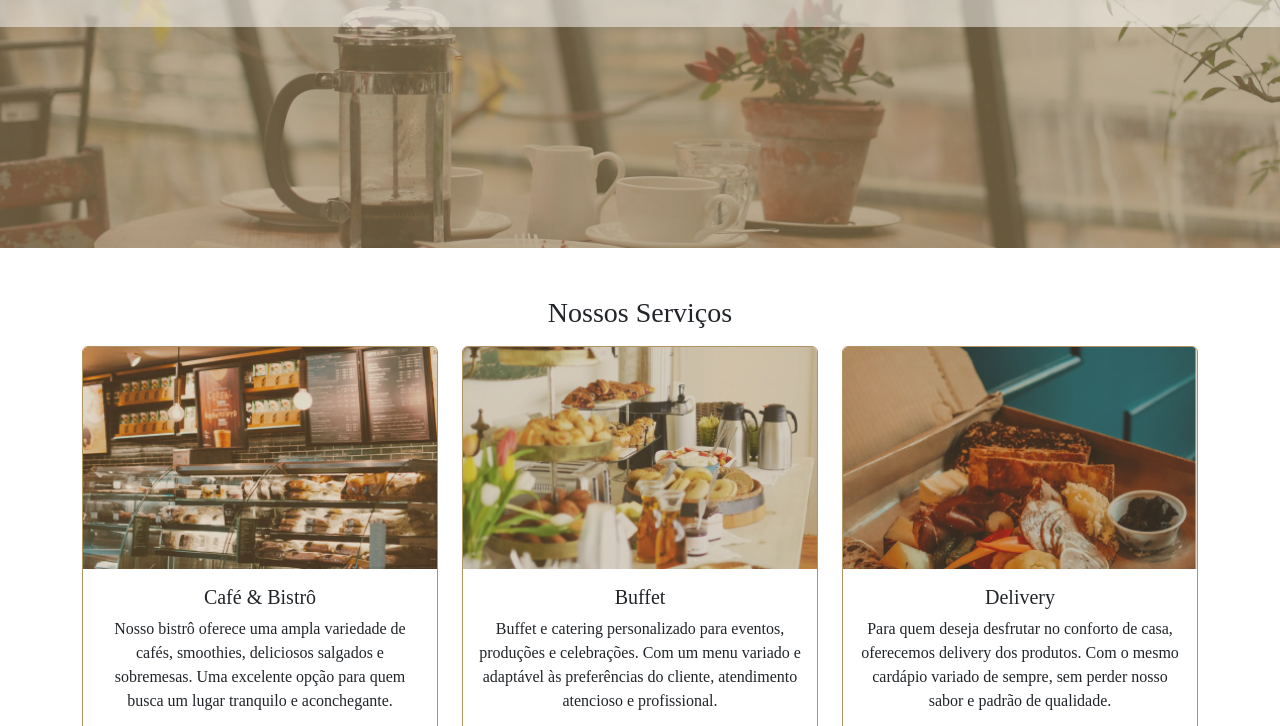
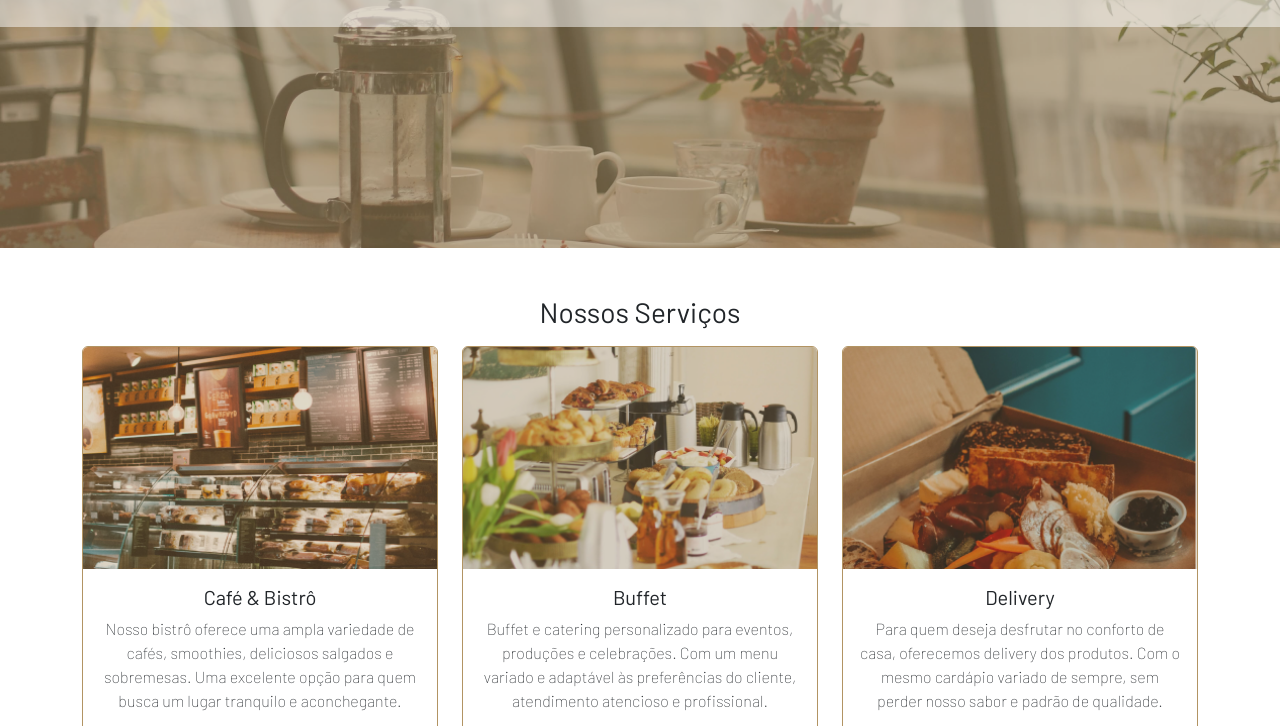
Before and after one commit to democrito88/serenatto, a website: page index.html in a window 1280 px wide. Shown: the part 426-1152 px from the top of the page. Drawn offline with nearby package versions, Linux system fonts and the light colour scheme.

Commit message:
add font Barlow

```diff
--- a/estilos.css
+++ b/estilos.css
@@ -1,4 +1,18 @@
-@import url("assets/fonts/Barlow-Regular.ttf");
+@font-face {
+  font-family: 'Barlow-Regular';
+  src: url('assets/fonts/Barlow-Regular.ttf') format('truetype'),
+       url('assets/fonts/Barlow-Italic.ttf') format('truetype');
+  font-weight: 400;
+  font-style: normal;
+}
+
+@font-face {
+  font-family: 'Barlow-Thin';
+  src: url('assets/fonts/Barlow-Thin.ttf') format('truetype'),
+       url('assets/fonts/Barlow-ThinItalic.ttf') format('truetype');
+  font-weight: 100;
+  font-style: normal;
+}
 
 :root{
   --cinza-claro: #ced4da;
@@ -7,21 +21,19 @@
   --marrom-escuro: #816D4F;
   --marrom-claro: #B29463;
   --preto: #212529;
-  --fonte-titulo: "Barlow-Regular";
-  --fonte-texto: "Barlow-Thin";
+  --fonte-titulo: 'Barlow-Regular', Arial;
+  --fonte-texto: 'Barlow-Thin';
 }
 
 body{
   h1, h2, h3, h4, h5, h6{
     font-family: var(--fonte-titulo);
-    font-weight: 400;
     color: var(--preto);
   }
 
-  p, b, small, strong, i, a, label, input, option{
+  p, b, small, strong, i, a, label, input, select, option{
     font-family: var(--fonte-texto);
-    font-weight: 100;
-    columns: var(--preto);
+    color: var(--preto);
   }
 }
 
@@ -51,6 +63,7 @@ body{
 /*form range -----------------------------*/
 /* Change the track color */
 .form-range {
+  appearance: none;
   -webkit-appearance: none;
   width: 100%;
   height: 8px;
@@ -63,7 +76,7 @@ body{
   width: 100%;
   height: 8px;
   cursor: pointer;
-  animate: 0.2s;
+  animation: 0.2s;
   background: var(--preto); /* Track color */
   border-radius: 5px;
 }
@@ -72,7 +85,7 @@ body{
   width: 100%;
   height: 8px;
   cursor: pointer;
-  animate: 0.2s;
+  animation: 0.2s;
   background: var(--preto); /* Track color */
   border-radius: 5px;
 }
@@ -81,7 +94,7 @@ body{
   width: 100%;
   height: 8px;
   cursor: pointer;
-  animate: 0.2s;
+  animation: 0.2s;
   background: var(--preto); /* Track color */
   border-radius: 5px;
   border-color: transparent;
--- a/index.html
+++ b/index.html
@@ -187,7 +187,7 @@
         <i class="bi bi-twitter fs-3"></i>
       </div>
       <div class="w-100 text-center">
-        <p>2024 <i class="bi bi-c-circle"></i> Desenvolvido com <i class="bi bi-heart-fill"></i> por Demócrito d'Anunciação | Projeto fictício sem fins comerciais.</p>
+        <p>2024 <i class="bi bi-c-circle"></i> Desenvolvido com <i class="bi bi-heart"></i> por Alura e Demócrito d'Anunciação | Projeto fictício sem fins comerciais.</p>
       </div>
     </footer>
   </main>
```
